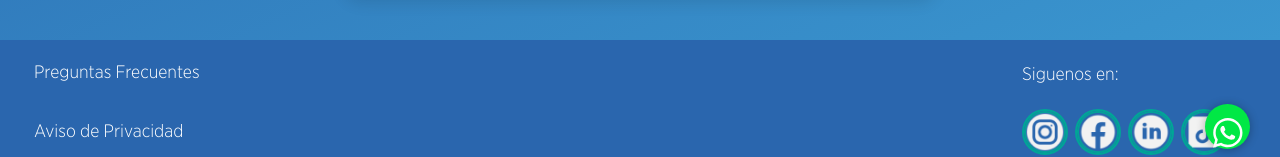
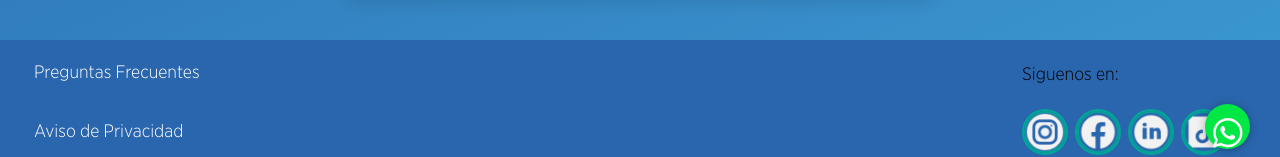
Before and after one commit to MrFontina/ProSaludMedical, a React (Create React App) app: page / in a window 1280 px wide. In both pictures the pointer is over the element "Siguenos en:". Shown: the part 2498-2655 px from the top of the page. Built offline with nearby package versions, Linux system fonts and the light colour scheme.

Commit message:
hover black

```diff
--- a/src/Styles/Componentes/footer.scss
+++ b/src/Styles/Componentes/footer.scss
@@ -9,6 +9,7 @@ footer {
     justify-content: space-between;
     color: white;
     font-family: "gotham_narrowlight";
+
     @media(max-width: 500px){
       flex-direction: column-reverse;
       align-items: center;
@@ -30,6 +31,12 @@ footer {
       font-weight: 400;
       font-size: 18px;
       line-height: 22px;
+      p{
+        cursor: pointer;
+        &:hover{
+          color: black;
+        }
+      }
       @media(max-width: 500px){
         margin-right: 0px;
         align-items: center;
@@ -67,6 +74,12 @@ footer {
       font-weight: 400;
       font-size: 18px;
       line-height: 22px;
+      cursor: pointer;
+      p{
+        &:hover{
+          color: black;
+        }
+      }
       @media(max-width: 500px){
         margin-left: 0px;;
         align-items: center;
--- a/src/Styles/Componentes/header.scss
+++ b/src/Styles/Componentes/header.scss
@@ -63,6 +63,9 @@
       @media (max-width: 649px){
         margin-inline: 15px;
       }
+      &:hover{
+        color: black;
+      }
     }
 
   }}
@@ -74,6 +77,9 @@
     border-radius: 10px;
     height: 44px;
     font-size: 18px;
+    &:hover{
+      color: black;
+    }
     @media (max-width: 400px){
       font-size: 15px;
     }
```
